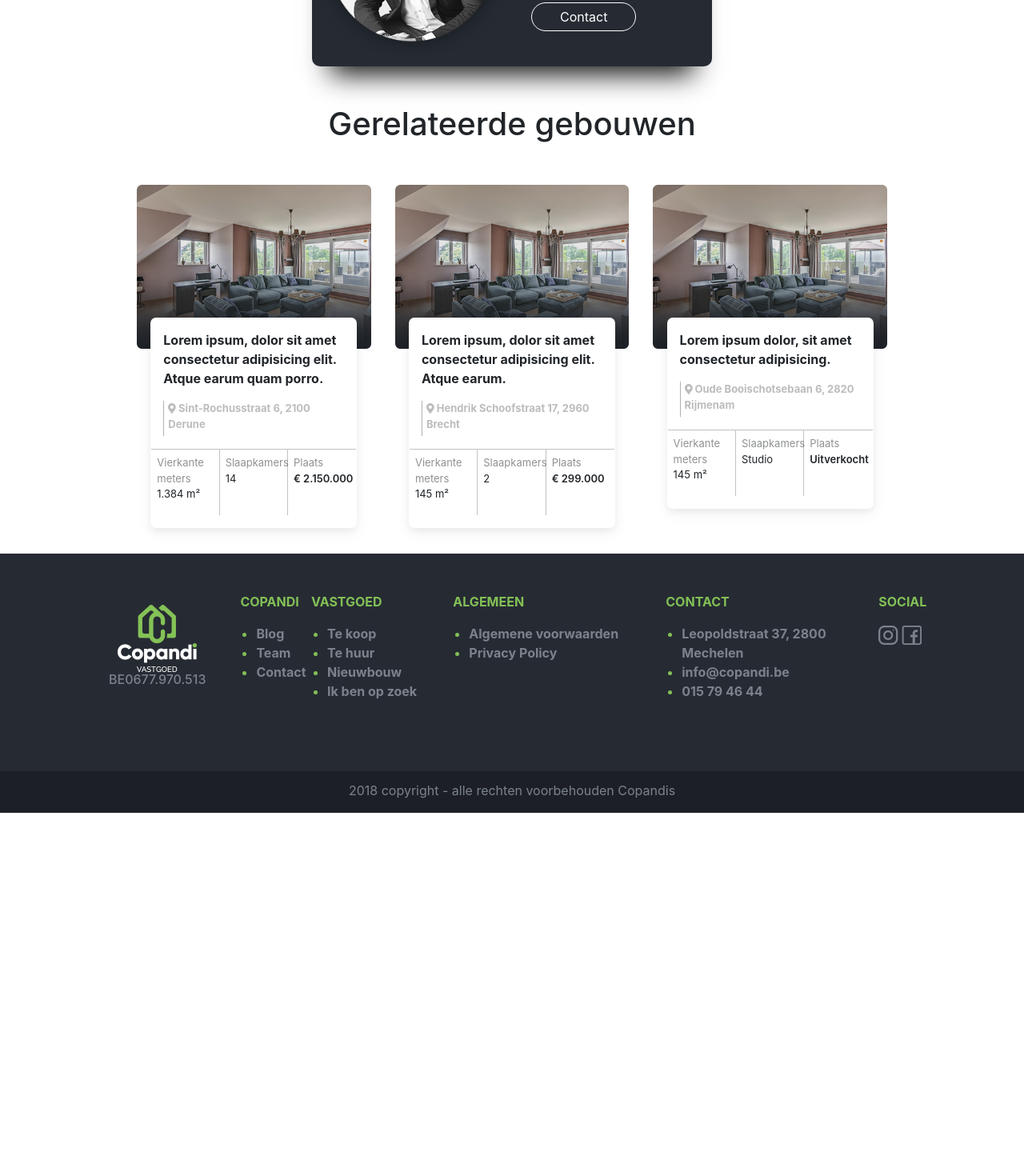
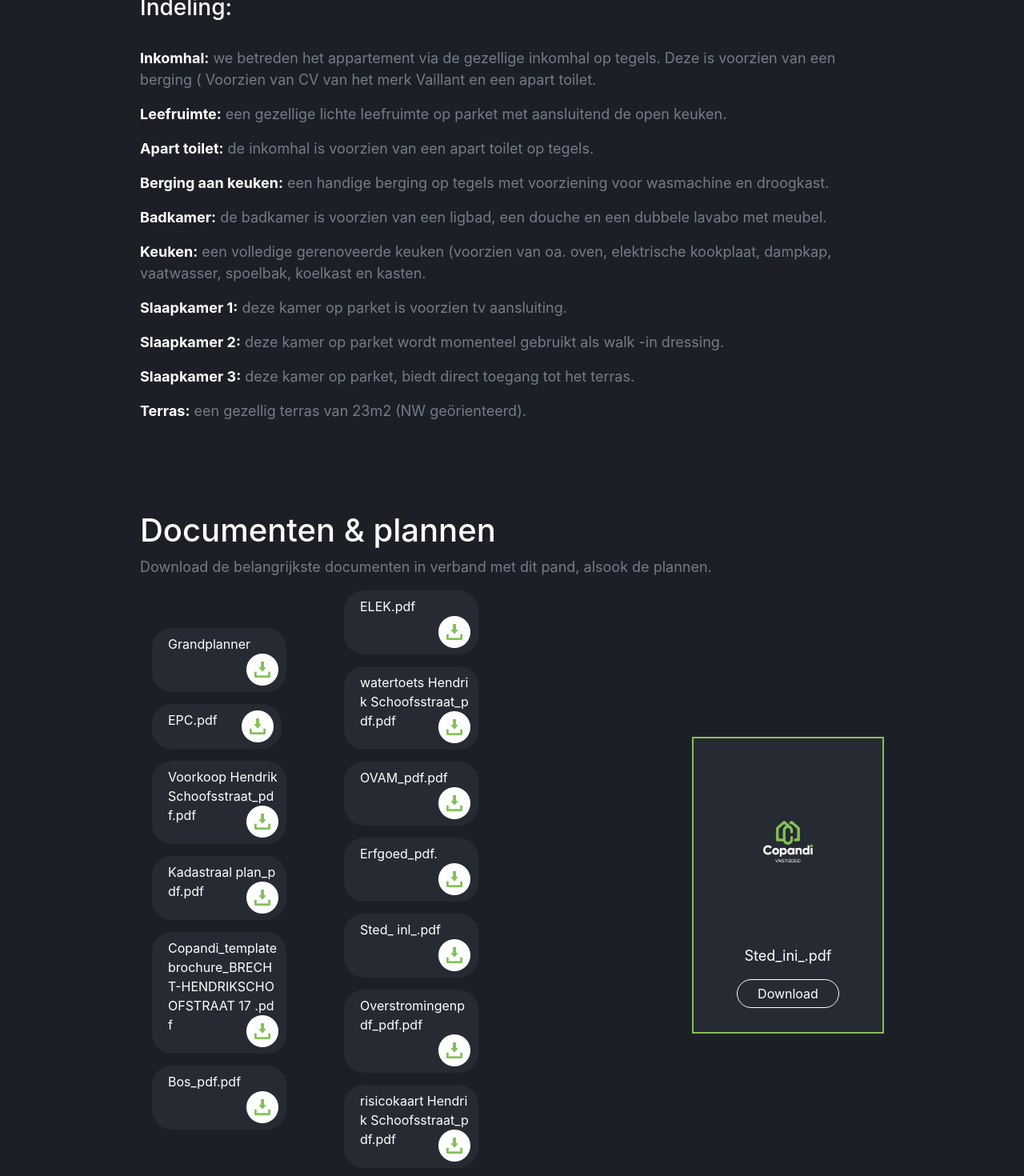
Before and after one commit to jovanamatk/copandi, a React (Create React App) app: page / in a window 1280 px wide. Shown: the part 2440-3910 px from the top of the page at 80% size. Before the commit the page ends 3456 px from the top, so only its background shows below. Built offline with nearby package versions, Linux system fonts and the light colour scheme.

Commit message:
Done with all the visual aspects

```diff
--- a/src/components/child/DarkSection.jsx
+++ b/src/components/child/DarkSection.jsx
@@ -1,11 +1,15 @@
 import React from 'react';
+import Documents from './Documents';
+import Legal from './Legal';
 import TabSection from './TabSection';
 
 const DarkSection = () => {
     return (
     <div className="row dark-section">
-        <div className="row w-lg-80 mx-auto p-3 text-center">
+        <div className="row w-lg-75 pb-4 mx-auto text-center">
     <TabSection/>
+    <Legal/>
+    <Documents/>
     </div>
     </div>
       );
--- /dev/null
+++ b/src/components/child/Documents.jsx
@@ -0,0 +1,43 @@
+import React from 'react';
+import logo from '../../images/logo.png'
+import downloadBtn from '../../images/elements/download-btn.png'
+
+const Documents = () => {
+    return (
+    <div className="col-12">
+    <div className="pt-5 pb-5 text-left documents-section">
+        <h1>Documenten & plannen</h1>
+        <p>Download de belangrijkste documenten in verband met dit pand, alsook de plannen.</p>
+        <div className="row documents">
+        <div className="col-lg-3 w-100">
+        <button className="download-button">Grandplanner<img src={downloadBtn} alt="Download" /></button>
+        <button className="download-button">EPC.pdf<img src={downloadBtn} alt="Download" /></button>
+        <button className="download-button">Voorkoop Hendrik Schoofsstraat_pdf.pdf<img src={downloadBtn} alt="Download" /></button>
+        <button className="download-button">Kadastraal plan_pdf.pdf<img src={downloadBtn} alt="Download" /></button>
+        <button className="download-button">Copandi_template brochure_BRECHT-HENDRIKSCHOOFSTRAAT 17 .pdf<img src={downloadBtn} alt="Download" /></button>
+        <button className="download-button">Bos_pdf.pdf<img src={downloadBtn} alt="Download" /></button>
+
+        </div>
+        <div className="col-lg-3  ">
+        <button className="download-button">ELEK.pdf<img src={downloadBtn} alt="Download" /></button>
+        <button className="download-button">watertoets Hendrik Schoofsstraat_pdf.pdf<img src={downloadBtn} alt="Download" /></button>
+        <button className="download-button">OVAM_pdf.pdf<img src={downloadBtn} alt="Download" /></button>
+        <button className="download-button">Erfgoed_pdf.<img src={downloadBtn} alt="Download" /></button>
+        <button className="download-button">Sted_ inl_.pdf<img src={downloadBtn} alt="Download" /></button>
+        <button className="download-button">Overstromingenpdf_pdf.pdf<img src={downloadBtn} alt="Download" /></button>
+        <button className="download-button">risicokaart Hendrik Schoofsstraat_pdf.pdf<img src={downloadBtn} alt="Download" /></button>
+
+        </div>
+        <div className="row col-lg-3 col-sm-8"></div>
+        <div className="col-lg-3 main-document">
+            <img src={logo} alt="Copandi"/>
+            <p>Sted_ini_.pdf</p>
+            <button className="btn-main-document">Download</button>
+        </div>
+</div>
+        </div>
+
+</div>    );
+}
+
+export default Documents;
--- /dev/null
+++ b/src/components/child/Legal.jsx
@@ -0,0 +1,22 @@
+import React from 'react';
+
+const Legal = () => {
+    return (<>
+    <div className="col-12 pt-5 pb-5 text-left legal-section">
+    <h1 className="pt-5 pb-5">Stedenbouwkundige & juridische vermeldingen</h1>
+    <h3 className="pb-4">Indeling:</h3>
+    <p><span className="font-weight-bold">Inkomhal:</span> we betreden het appartement via de gezellige inkomhal op tegels. Deze is voorzien van een berging ( Voorzien van CV van het merk Vaillant en een apart toilet.</p>
+    <p><span className="font-weight-bold">Leefruimte:</span> een gezellige lichte leefruimte op parket met aansluitend de open keuken.</p>
+    <p><span className="font-weight-bold">Apart toilet:</span> de inkomhal is voorzien van een apart toilet op tegels.</p>
+    <p><span className="font-weight-bold">Berging aan keuken:</span> een handige berging op tegels met voorziening voor wasmachine en droogkast.</p>
+    <p><span className="font-weight-bold">Badkamer:</span> de badkamer is voorzien van een ligbad, een douche en een dubbele lavabo met meubel.</p>
+    <p><span className="font-weight-bold">Keuken:</span> een volledige gerenoveerde keuken (voorzien van oa. oven, elektrische kookplaat, dampkap, vaatwasser, spoelbak, koelkast en kasten.</p>
+    <p><span className="font-weight-bold">Slaapkamer 1:</span> deze kamer op parket is voorzien tv aansluiting.</p>
+    <p><span className="font-weight-bold">Slaapkamer 2:</span> deze kamer op parket wordt momenteel gebruikt als walk -in dressing.</p>
+    <p><span className="font-weight-bold">Slaapkamer 3:</span> deze kamer op parket, biedt direct toegang tot het terras.</p>
+    <p><span className="font-weight-bold">Terras:</span> een gezellig terras van 23m2 (NW geörienteerd).</p>
+        </div>
+    </>);
+}
+
+export default Legal;
--- a/src/components/child/TabSection.jsx
+++ b/src/components/child/TabSection.jsx
@@ -4,7 +4,7 @@ import {Tab, Row, Col, Nav} from 'react-bootstrap'
 const TabSection = () => {
     return ( <Tab.Container id="left-tabs-example" defaultActiveKey="third" >
     <Row className="tabs-container">
-      <Col sm="3">
+      <Col lg="3">
         <Nav variant="pills" className="flex-column tabs-column">
             <h1>Tabs</h1>
           <Nav.Item>
@@ -24,7 +24,7 @@ const TabSection = () => {
           </Nav.Item>
         </Nav>
       </Col>
-      <Col sm="9" className="tabs-content">
+      <Col lg="9" className="tabs-content">
         <Tab.Content>
         <Tab.Pane eventKey="first">
         <p>Voor een uitgebreide beschrijving, download onze luxebrochure op www.copandi.be voor meer informatie.
--- a/src/scss/custom.scss
+++ b/src/scss/custom.scss
@@ -177,12 +177,85 @@ a:visited {
   background-color: #1c2026;
   background-image: url(../images/elements/bgd-shape1.png);
   background-repeat: no-repeat;
+  color: #fff;
+
+  .documents-section {
+    .documents {
+      display: flex;
+      justify-content: center;
+      align-items: center;
+      p {
+        color: #fff;
+      }
+      img {
+        vertical-align: middle;
+        margin-left: 30px;
+        float: right;
+      }
+      .download-button {
+        border-radius: 25px;
+        word-break: break-all;
+        background-color: #262b33;
+        color: #fff;
+        border: none;
+        padding: 8px 10px 8px 20px;
+        margin-bottom: 15px;
+        text-align: start;
+        max-width: 80%;
+      }
+      .download-button:hover {
+        background-color: #fff;
+        color: #262b33;
+      }
+
+      .main-document {
+        background-color: #262b33;
+        display: flex;
+        flex-direction: column;
+        justify-content: center;
+        align-items: center;
+        width: 100%;
+        border: 2px solid #83c056;
+        img {
+          width: 30%;
+          padding: 50% 0;
+          margin: 0;
+        }
+        .btn-main-document {
+          border-radius: 20px;
+          border: 1px solid white;
+          padding: 5px 25px;
+          color: #fff;
+          background-color: #262b33;
+          margin-bottom: 30px;
+        }
+        .btn-main-document:hover {
+          color: #262b33;
+          background-color: #fff;
+        }
+      }
+    }
+    p {
+      color: #737c8b;
+    }
+  }
+  .legal-section {
+    h1 {
+      margin: 40px 0;
+    }
+    p {
+      color: #737c8b;
+    }
+    p span {
+      color: #fff;
+    }
+  }
   p {
     font-size: 18px;
     color: #fff;
   }
   .tabs-container {
-    margin-top: 50px !important;
+    margin: 50px 0 0 0;
   }
   .tabs-column {
     text-align: start;
@@ -248,11 +321,28 @@ footer {
       font-size: 13px;
     }
   }
+  .dark-section {
+    padding: 0 10px;
+  }
 }
 
 @media only screen and (max-width: 768px) {
   .apartments-grid {
     margin-top: -25%;
+  }
+  .dark-section {
+    padding: 0 10px;
+    h1 {
+      font-size: 1.9rem;
+    }
+    p {
+      font-size: 0.9rem;
+    }
+  }
+  .tabs-column {
+    margin: 0 !important;
+    max-width: 100%;
+    padding: 0 !important;
   }
 }
 @media only screen and (min-width: 768px) {
@@ -272,6 +362,9 @@ footer {
   .w-lg-35 {
     width: 35%;
   }
+  .w-lg-75 {
+    width: 75%;
+  }
   .font-large {
     font-size: 60px;
   }
```
Also changed, not shown: src/images/elements/download-btn.png (added), src/scss/custom.css, 1 other file (tests, documents, lock files or other folders).
